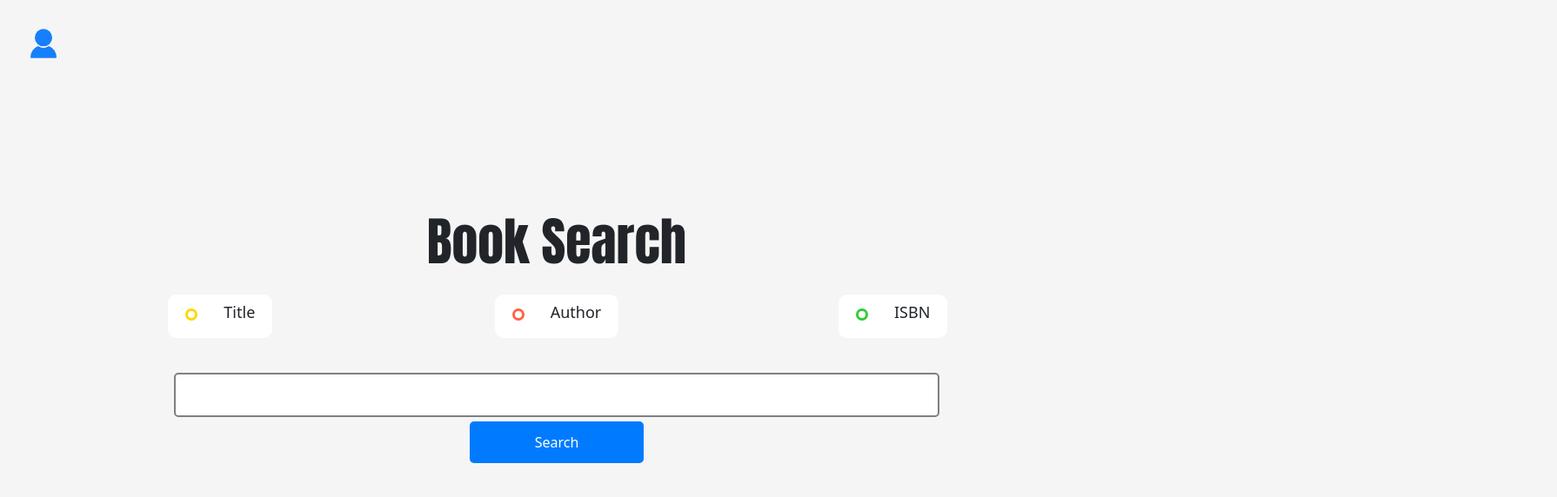
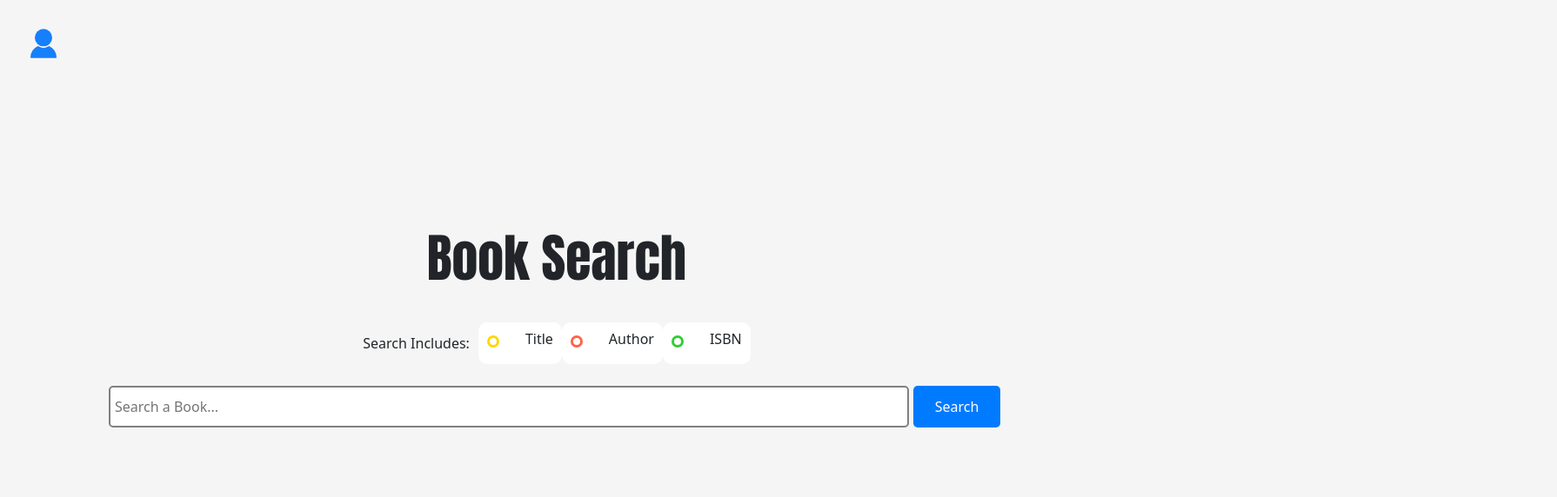
Before and after one commit to MingyuanRen/WaterlooLibrary, a React (Create React App) app in the folder frontend/: page /search in a window 1280 px wide. Shown: the top 572 px of the page at 87% size, 1790 px wide, since content can reach past the window. Built offline with nearby package versions, Linux system fonts and the light colour scheme.

Commit message:
Modify css for search page and results page

```diff
--- a/frontend/src/components/BookDetails.css
+++ b/frontend/src/components/BookDetails.css
@@ -1,22 +1,22 @@
   .book-details-card {
     width: 600px;
-    height: 200px;
+    height: 300px;
     border: 5px solid #007bff3b;
-    padding: 20px;
+    padding: 10px;
     margin: 20px;
   }
 
   .book-details-card h2 {
-
     font-size: 25px;
-    margin-bottom: 30px;
-    margin-top: 10px;
+    padding:5px 5px 15px;
+    border-bottom: 3px dashed #007bff3b;
   }
 
   .book-details-card p {
-    font-size: 16px;
-    margin-bottom: 5px;
-    margin-top: 10px;
+    font-size: 20px;
+    /* margin-bottom: 5px;
+    margin-top: 10px; */
+    padding:5px 5px ;
   }
 
   .book-details-card button {
--- a/frontend/src/components/SearchPage.css
+++ /dev/null
@@ -1,100 +0,0 @@
-* {
-  box-sizing: border-box;
-  margin:auto;
-  padding: 0;
-}
-
-/* body {
-  background-image: linear-gradient(rgba(255,255,255,0.5), rgba(255,255,255,0.5)), url("./old-book-open-dark-wood-background.jpg");
-  background-size:cover;
-} */
-
-.search {
-  display: flex;
-  flex-direction: column;
-  align-items: center;
-
-}
-
-.search-title {
-  font-size: 60px;
-  margin-bottom: 25px;
-  font-family: Impact, fantasy;
-}
-
-
-.search-container {
-    padding: 20px;
-    font-size: 18px;
-    float: left;
-    width: 100%;
-  }
-
-  .search-container>form {
-    display: flex;
-    width: 1100px;
-  }
-
-
-  .search-input {
-    border:2px solid gray;
-    outline:none;
-    font:14px/30px;
-    padding-left: 5px;
-    padding-top: 10px;
-    padding-bottom: 10px;
-    width: 80%;
-    border-radius: 5px;
-  }
-
-  .search-button:hover {
-    background-color: #0b5ed7;
-    color: whitesmoke;
-  }
-
-  .search-button {
-    background-color: #007bff;
-    color: #fff;
-    border: none;
-    border-radius: 5px;
-    padding: 12px 10px 12px 10px;
-    cursor: pointer;
-    font:14px/34px;
-    margin-left: 5px;
-    width: 200px;
-  }
-
-  .search-results {
-    list-style: none;
-    padding: 0;
-    width: max-content;
-    align-items: center;
-  }
-
-  .search-results>tr>td {
-    padding: 10px;
-  }
-
-  .search-results li a {
-    color: #333;
-    text-decoration: none;
-    font-size: 16px;
-
-  }
-
-  .search-results li a:hover {
-    text-decoration: underline;
-  }
-
-  .filters {
-    display: grid;
-    grid-template-columns: repeat(3, 1fr);
-    gap: 20px;
-  }
-
-  @media only screen and (max-width: 650px) {
-    .filters {
-      grid-template-columns: 1fr;
-      gap: 0;
-    }
-  }
--- a/frontend/src/components/SearchPage.js
+++ b/frontend/src/components/SearchPage.js
@@ -1,6 +1,6 @@
 import React, { useState } from "react";
 import axios from "axios";
-import "./SearchPage.css";
+import "./newSP.css"; //change CSS file
 import { Link } from "react-router-dom";
 import { Filter, UserIcon } from "./filter.jsx";
 import { motion, AnimatePresence } from "framer-motion";
@@ -36,10 +36,9 @@ export const SearchPage = () => {
                 <UserIcon/>
             </Link>
         </div>
-      <div className="search">
       <h2 className="search-title">Book Search</h2>
-      </div>
       <div className="filters">
+        <h5 class = "filterText">Search Includes:</h5>
         <Filter
             title="Title"
             isActive={activeFilter.includes('title')}
@@ -82,6 +81,7 @@ export const SearchPage = () => {
               type="text"
               value={searchQuery}
               onChange={(e) => setSearchQuery(e.target.value)}
+              placeholder="Search a Book..."
             />
             <button className="search-button" type="submit">
               Search
@@ -103,17 +103,26 @@ export const SearchPage = () => {
             })
           .map((book) => {
             return (
-                <scroll>
+              <div className="filter-results">
+                <scroll className="scroll_table">
+                  <div className="return_table">
+                  <div className="table_row">
                     <tr>
-                <th scope="row">{counter++}</th>
-                <td key={book.isbn}>
+                      <div className="row_num_cell">
+                      <th scope="row" className="row-num">{counter++}</th>
+                      </div>
+                      <td key={book.isbn} className="return_title">
                         <Link to={`/books/${book.isbn}`} state={{ book: book }}>
                           {book.title}
                        </Link>
                       </td>
-                <td>{book.author}</td>
+                      <td className="return_author">{book.author}</td>
                     </tr>
+                  </div>
+                  </div>
                 </scroll>
+              </div>
+
             );
           })}
       </AnimatePresence>
--- a/frontend/src/components/filter.css
+++ b/frontend/src/components/filter.css
@@ -1,11 +1,13 @@
 .wrapper {
     display: flex;
-    padding: 10px 20px;
+    padding: 10px 10px;
     margin-bottom: 20px;
-    background-color: white;
+    background-color: grey;
     align-items: center;
     border-radius: 10px;
     transition: transform 0.2s;
+    justify-content: center;
+    align-items: center;
   }
 
   .wrapper:hover {
@@ -15,7 +17,7 @@
 
   .title {
     text-align: left;
-    font-size: large;
+    font-size: medium;
   }
 
   .circle {
@@ -23,7 +25,7 @@
     width: 14px;
     height: 14px;
     margin-right: 30px;
-    margin-bottom: 10px;
+    margin-bottom: 5px;
     border-radius: 50%;
     border-style: solid;
     border-width: 3px;
@@ -34,8 +36,8 @@
     border: none;
     cursor: pointer;
     position: absolute;
-    top: 20px; /* Adjust the top position as needed */
-    left: 20px; /* Adjust the left position as needed */
+    top: 20px;
+    left: 20px;
     align-items: center;
     justify-content: center;
     padding: 5px;
--- /dev/null
+++ b/frontend/src/components/newSP.css
@@ -0,0 +1,127 @@
+* {
+    box-sizing: border-box;
+  }
+
+.search-title {
+    /* position: relative; */
+    /* top: -100px; */
+    font-size: 60px;
+    /* margin-top: 100px; */
+    padding-bottom: 30px;
+    /* margin: 100px; */
+    font-family: Impact, fantasy;
+    text-align: center;
+  }
+
+.filters {
+    display: flex;
+    flex-direction: row;
+    align-items: center;
+    justify-content: center;
+}
+
+.filterText {
+    text-align: left;
+    padding-right: 10px;
+    padding-bottom: 10px;
+    font-size: medium;
+}
+
+.search-container{
+    width: 100%;
+    height: 100px;
+    /* display: flex;
+    flex-direction: row;  */
+    align-items: center;
+    justify-content: center;
+}
+
+
+.search-container>form {
+    display: flex;
+    width: 2300px;
+    flex-direction: row;
+    justify-content: center;
+  }
+
+.search-input {
+    border:2px solid gray;
+    outline:none;
+    font:14px/30px;
+    padding-left: 5px;
+    padding-top: 10px;
+    padding-bottom: 10px;
+    width: 40%;
+    border-radius: 5px;
+}
+
+.search-button {
+    background-color: #007bff;
+    color: #fff;
+    border: none;
+    border-radius: 5px;
+    padding: 12px 10px;
+    cursor: pointer;
+    font:5px;
+    width:100px;
+}
+
+.search-button:hover {
+    background-color: #0b5ed7;
+    color: whitesmoke;
+}
+
+
+@media only screen and (max-width: 650px) {
+    .filters {
+        grid-template-columns: 1fr;
+        gap: 0;
+    }
+}
+
+.filter-results {
+    align-items: center;
+    justify-content: center;
+}
+
+.scroll_table {
+    display: flex;
+    flex-direction: row;
+    border:5px;
+    align-items: center;
+    justify-content: center;
+}
+.return_table {
+    align-items: center;
+    justify-content: center;
+}
+
+.table_row {
+    /* padding-top: 30px; */
+    width:1030px;
+    align-items: center;
+    justify-content: center;
+    border: 4px solid #ccc;
+    float: left;
+}
+
+.row_num_cell {
+    width:20px;
+}
+.row-num {
+    padding:5px 10px;
+    font-size: 15px;
+}
+
+
+.return_title {
+    padding:5px 10px;
+    padding-left: 30px;
+    font-size: 20px;
+}
+
+.return_author {
+    padding:5px 10px;
+    padding-left: 30px;
+    font-size: 20px;
+}
```
Lines whose indentation alone changed are shown as unchanged.
